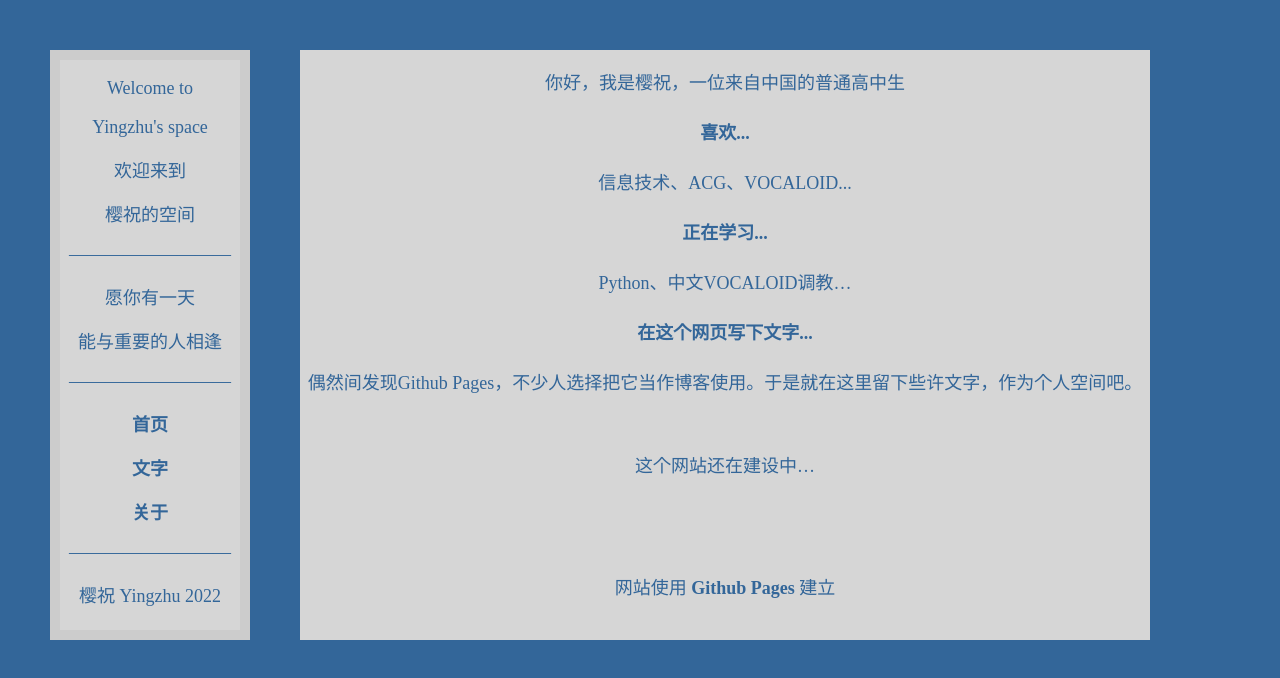
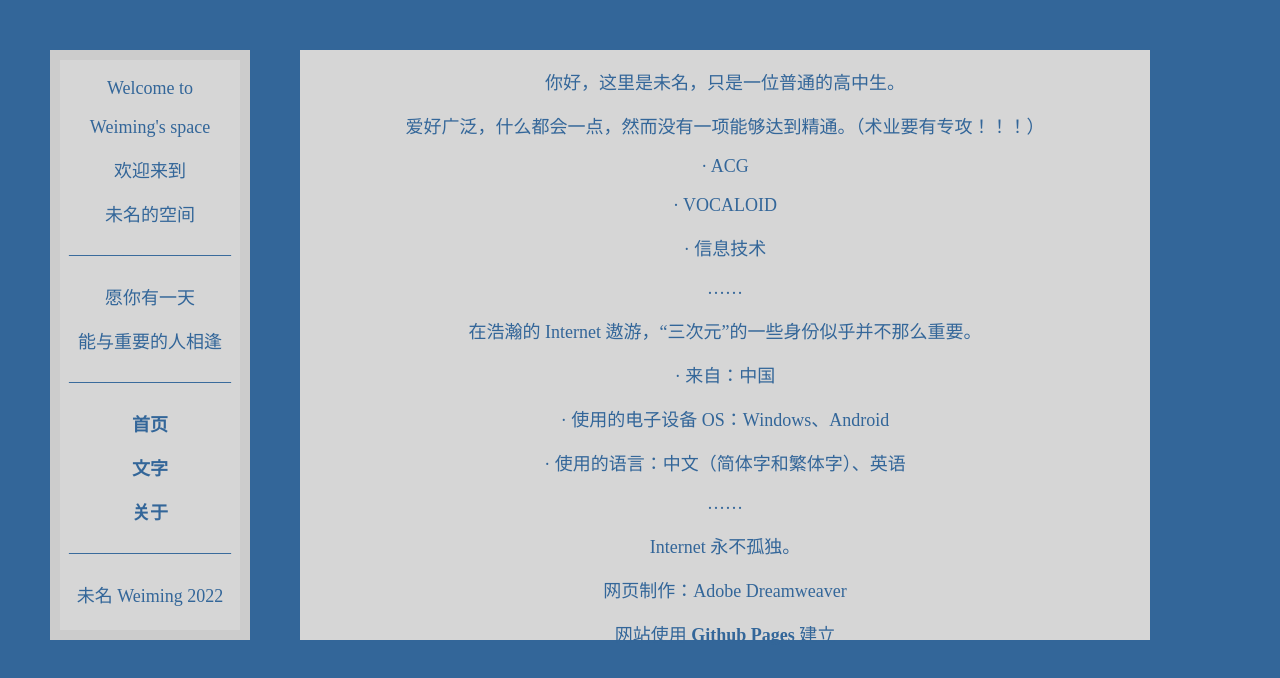
Before and after one commit to minseize/home, a plain HTML site: page about.html in a window 1280 px wide. Drawn offline with Linux system fonts and the light colour scheme.

Commit message:
Add files via upload

```diff
--- a/about.html
+++ b/about.html
@@ -2,7 +2,7 @@
 <html>
 <head>
 <meta charset="utf-8">
-<title>Yingzhu's space</title>
+<title>Weiming's space</title>
 <style type="text/css">
 body {
 	background-image: url();
@@ -83,9 +83,9 @@ a:active {
 <div id="apDiv1"></div>
 <div id="apDiv2">
   <p>Welcome to</p>
-  <p>Yingzhu's space</p>
+  <p>Weiming's space</p>
   <p>欢迎来到</p>
-  <p>樱祝的空间</p>
+  <p>未名的空间</p>
   <p>—————————</p>
   <p>愿你有一天</p>
   <p>能与重要的人相逢</p>
@@ -94,22 +94,24 @@ a:active {
   <p><a href="writings.html">文字</a></p>
   <p><a href="about.html">关于</a></p>
   <p>—————————</p>
-  <p>樱祝 Yingzhu 2022</p>
+  <p>未名 Weiming 2022</p>
   <p>&nbsp;</p>
 </div>
 <div id="apDiv3">
-  <p>你好，我是樱祝，一位来自中国的普通高中生</p>
-  <h4>喜欢...</h4>
-  <p>信息技术、ACG、VOCALOID...</p>
-  <h4>正在学习...</h4>
-  <p>Python、中文VOCALOID调教…</p>
-  <h4>在这个网页写下文字...</h4>
-  <p>偶然间发现Github Pages，不少人选择把它当作博客使用。于是就在这里留下些许文字，作为个人空间吧。</p>
-  <p>&nbsp;</p>
-  <p>这个网站还在建设中…</p>
-  <p>&nbsp;</p>
-  <p>&nbsp;</p>
-  <p>网站使用<a href="https://pages.github.com/"> Github Pages </a>建立</p>
+  <p>你好，这里是未名，只是一位普通的高中生。</p>
+  <p>爱好广泛，什么都会一点，然而没有一项能够达到精通。（术业要有专攻！！！）</p>
+  <p>· ACG</p>
+  <p>· VOCALOID</p>
+  <p>· 信息技术</p>
+  <p>……</p>
+  <p>在浩瀚的 Internet 遨游，“三次元”的一些身份似乎并不那么重要。</p>
+  <p>· 来自：中国</p>
+  <p>· 使用的电子设备 OS：Windows、Android</p>
+  <p>· 使用的语言：中文（简体字和繁体字）、英语</p>
+  <p>……</p>
+  <p> Internet 永不孤独。</p>
+  <p>网页制作：Adobe Dreamweaver</p>
+  <p>网站使用<a href="https://pages.github.com/" target="_blank"> Github Pages </a>建立</p>
 </div>
 </body>
 </html>
```
Also changed, not shown: index.html (+4 -4 lines), writings.html (+6 -5 lines).
